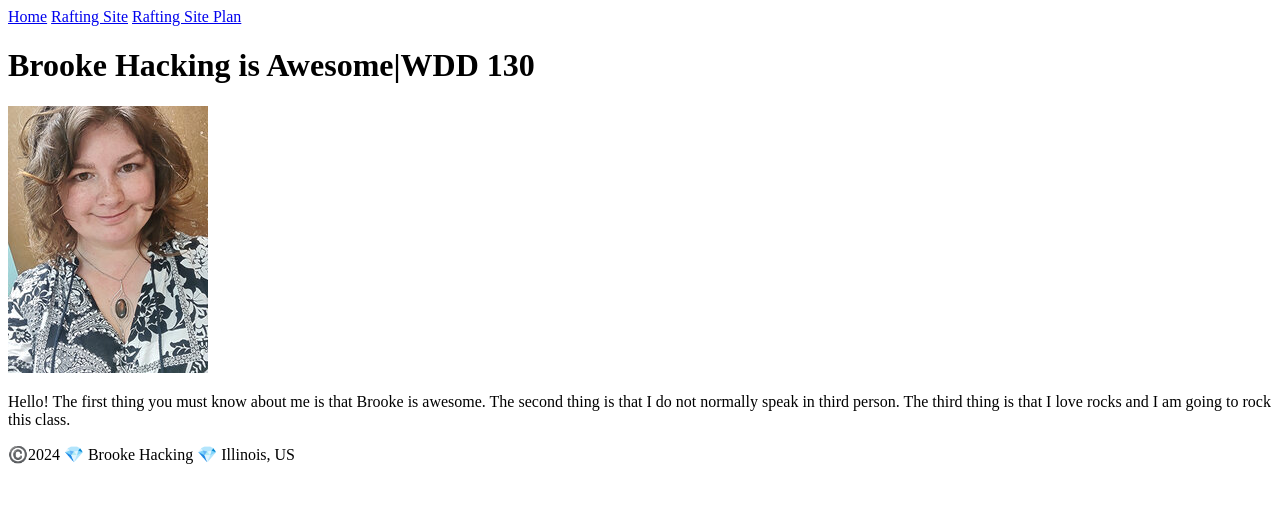
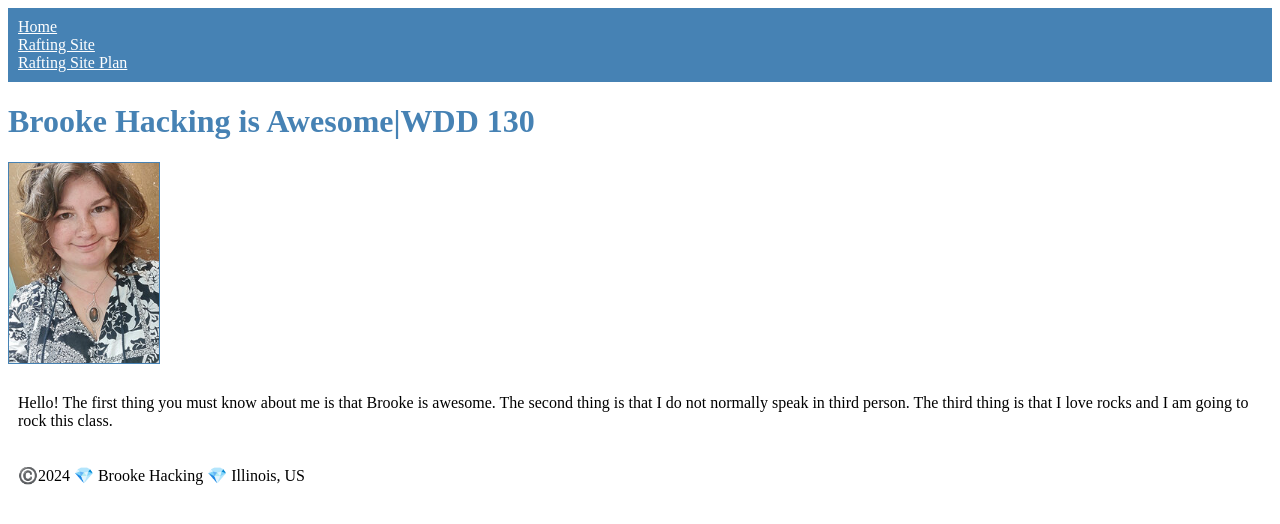
Before and after one commit to bbhacking86/wdd130, a plain HTML site: page index.html in a window 1280 px wide. Drawn offline with Linux system fonts and the light colour scheme.

Commit message:
week2addstyles

```diff
--- a/index.html
+++ b/index.html
@@ -4,6 +4,7 @@
         <meta charset="utf-8">
         <meta name="viewport" content="width=device-width,inital-scale=1.0">
         <title> Brooke Hacking | WDD 130 </title>
+        <link rel="stylesheet" href="styles/styles.css">
     </head>
     <body>
             <header>
--- /dev/null
+++ b/styles/styles.css
@@ -0,0 +1,22 @@
+nav{
+    background-color: steelblue;
+    padding: 10px;
+}
+nav a {
+    color: white;
+    display: block;
+    ppadding: 20px;
+}
+h1 {
+    color: steelblue;
+}
+img {
+    width: 150px;
+    height: auto;
+    border: 1px solid steelblue;
+    padding: 2pxl
+    box-shadow: 0 0 30px gray;
+}
+p {
+    padding: 10px;
+}
```
